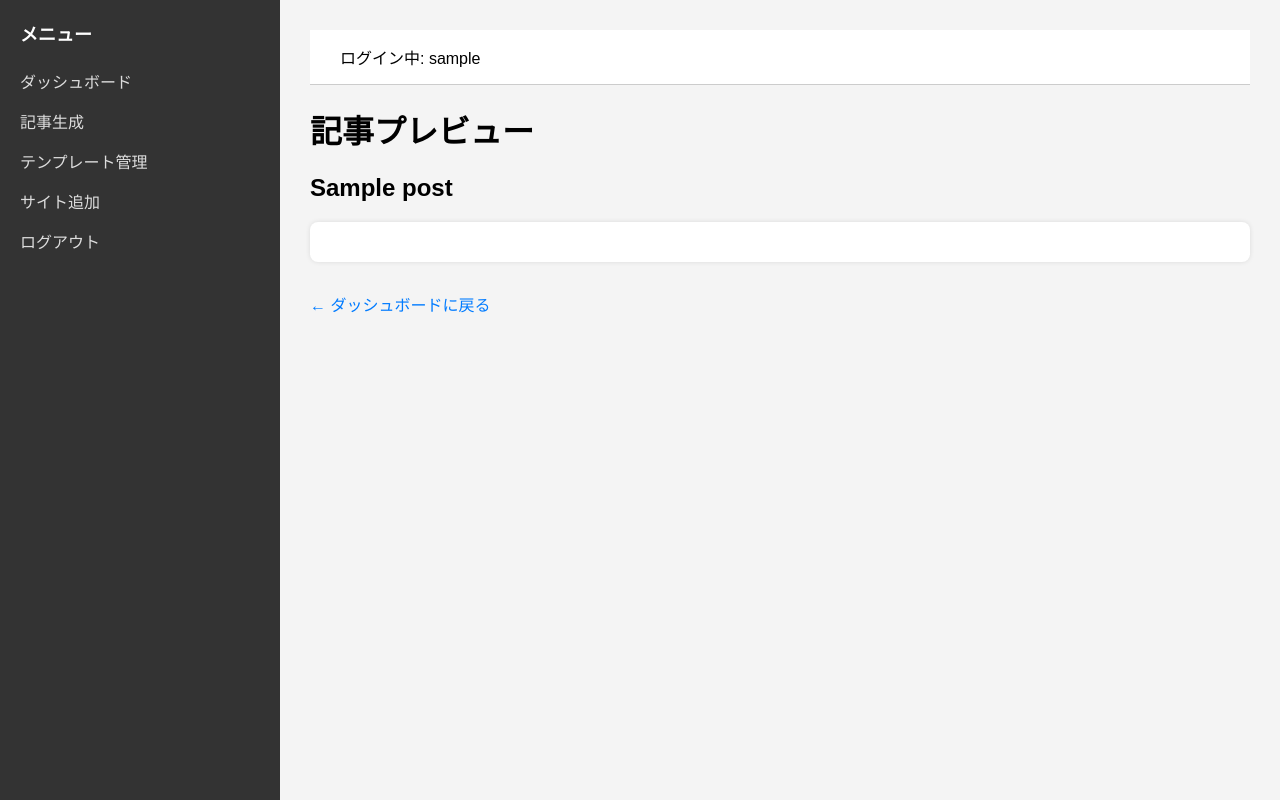
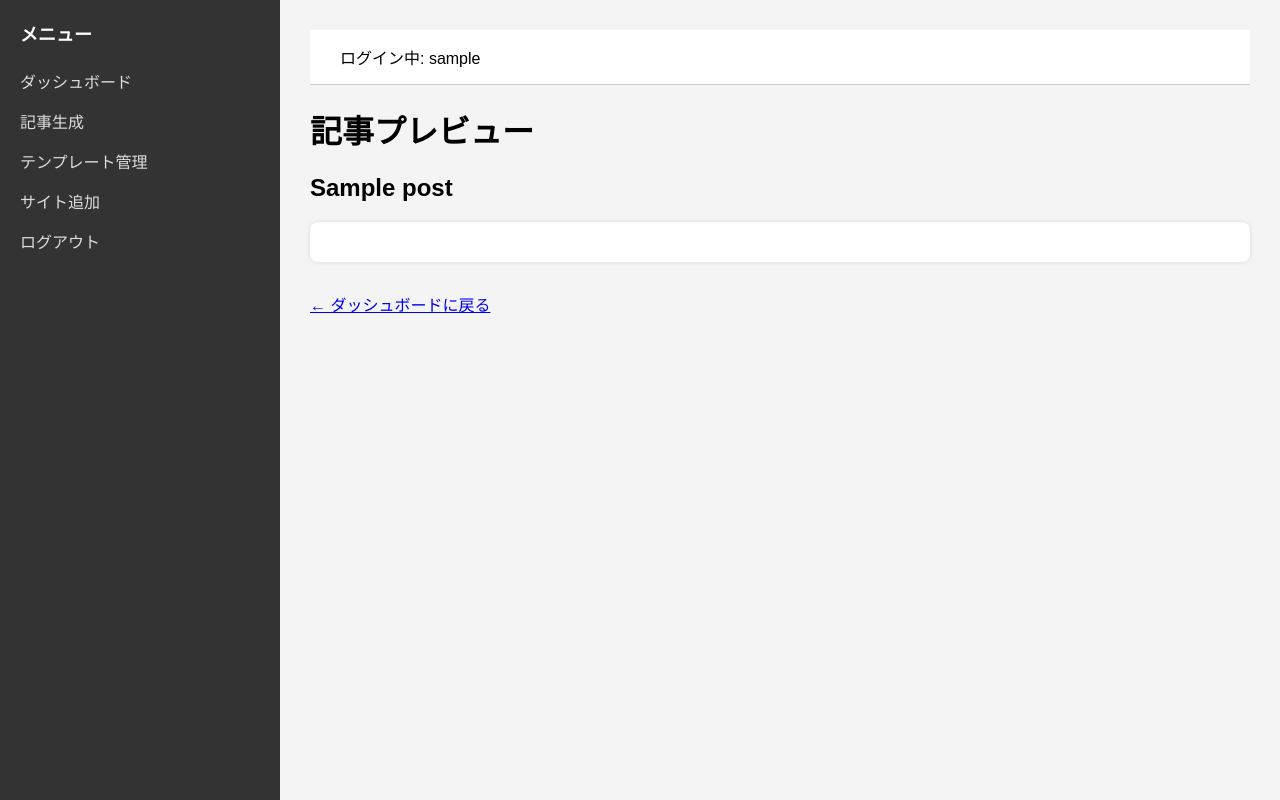
Before and after one commit to ryu-matsu2002/ver8-ai-posting-tool, a Flask app: page /preview_post/1 in a window 1280 px wide. Run offline with Flask 3, Linux system fonts and the light colour scheme; a user stored in the database is signed in; tables that the repository leaves empty hold one stand-in row (values such as "Sample post").

Commit message:
Fix: preview_article.html の dashboard リンク修正

```diff
--- a/app/templates/preview_article.html
+++ b/app/templates/preview_article.html
@@ -20,6 +20,6 @@
 </div>
 
 <div style="margin-top: 30px;">
-    <a href="{{ url_for('dashboard') }}" style="color: #007bff; text-decoration: none;">← ダッシュボードに戻る</a>
+    <a href="{{ url_for('routes.dashboard') }}">← ダッシュボードに戻る</a>
 </div>
 {% endblock %}
```
